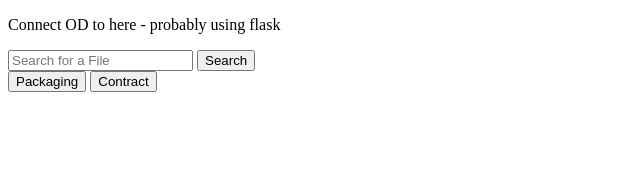
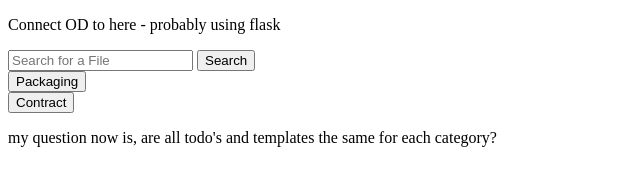
Before and after one commit to jkim8256/RemoteOneDrive, a plain HTML site: page index.html in a window 1280 px wide. Shown: the whole page, without its empty margins (0-640 px from the left). Drawn offline with Linux system fonts and the light colour scheme.

Commit message:
Update index.html

```diff
--- a/index.html
+++ b/index.html
@@ -12,8 +12,15 @@
         <input required placeholder="Search for a File" />
         <button>Search</button>
     </form>
-    <button>Packaging</button>
-    <button>Contract</button>
+
+    <!-- searching for which category/folder to work on -->
+    <form id="packaging">
+        <button>Packaging</button>
+    </form>
+    <form id="contract">
+        <button>Contract</button>
+    </form>
+    <p> my question now is, are all todo's and templates the same for each category?</p>
     <script src="js/search.js"></script>
 </body>
 </html>
```
